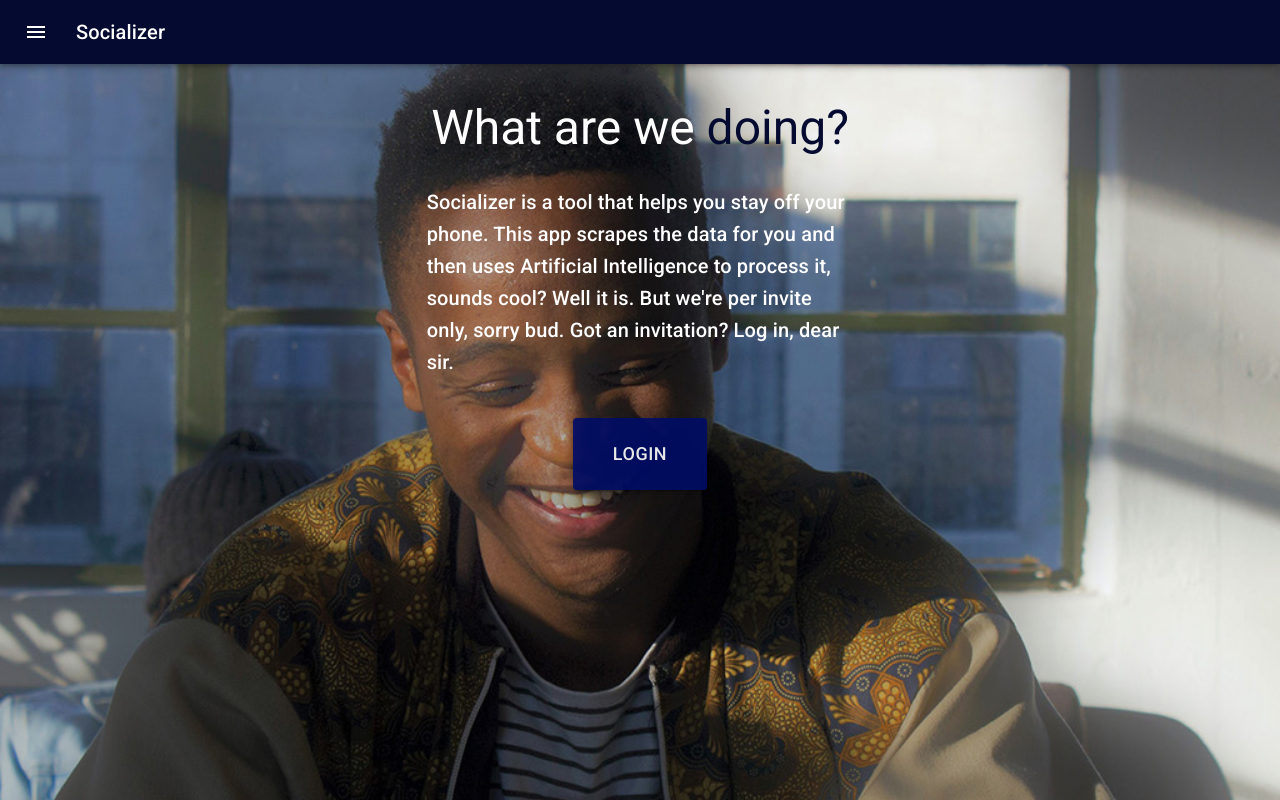
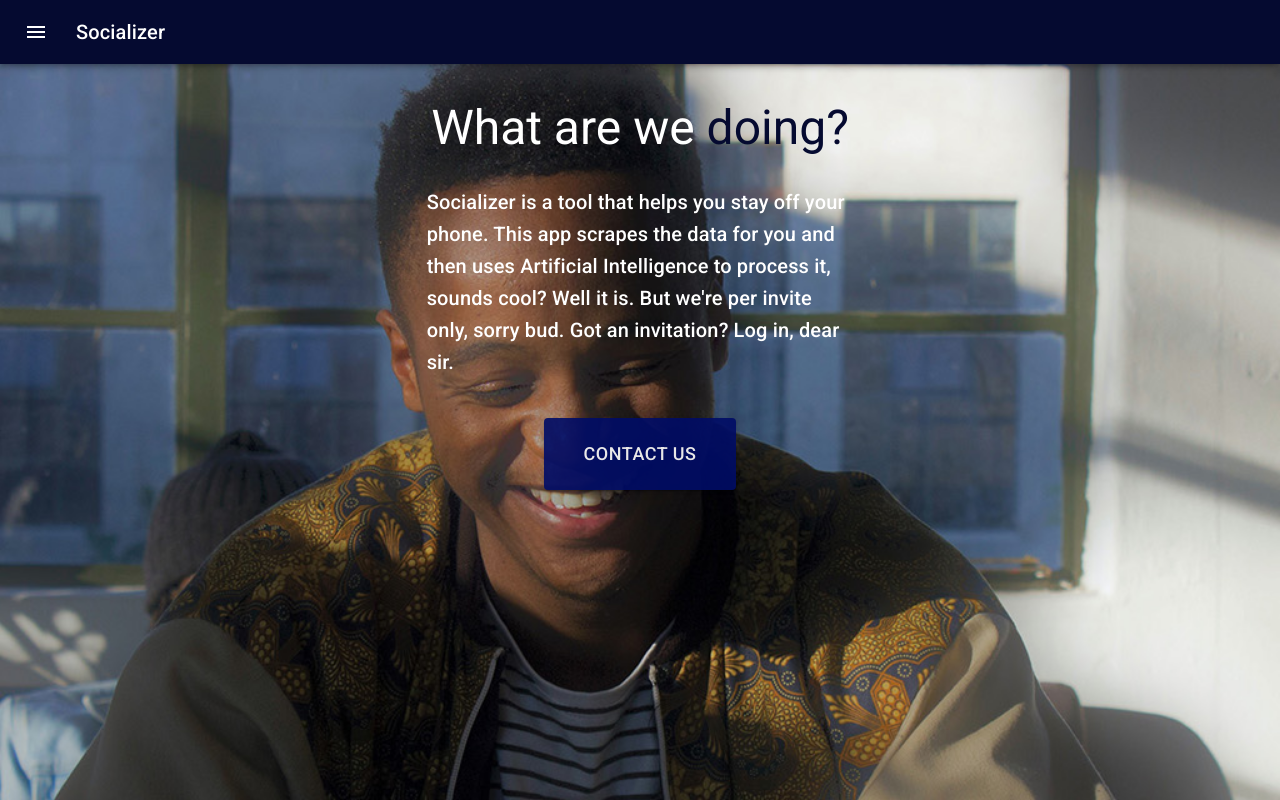
Before and after one commit to permitt/socializer-frontend, a React (Create React App) app: page /about in a window 1280 px wide. Shown: the top 800 px of the page. Built offline with nearby package versions, Linux system fonts and the light colour scheme.

Commit message:
modified buttons for contact

```diff
--- a/src/Pages/AboutUs.js
+++ b/src/Pages/AboutUs.js
@@ -34,7 +34,7 @@ export default function AboutUs(props) {
 
                     </Grid>
                     <Grid item xs>
-                        <Button className={classess.button} onClick={() => props.history.push(LOGIN)} variant="contained" color="secondary" >LOGIN</Button>
+                        <Button className={classess.button} onClick={() => {}} variant="contained" color="secondary" >CONTACT US</Button>
                     </Grid>
                 </Grid>
 
--- a/src/Pages/BegInvite.js
+++ b/src/Pages/BegInvite.js
@@ -32,7 +32,7 @@ export default function BegInvite(props) {
 
                     </Grid>
                     <Grid item xs>
-                        <Button className={classess.button} onClick={() => props.history.push(LOGIN)} variant="contained" color="secondary" >DONATE</Button>
+                        <Button className={classess.button} onClick={() => {}} variant="contained" color="secondary" >DONATE</Button>
                     </Grid>
                 </Grid>
 
```
